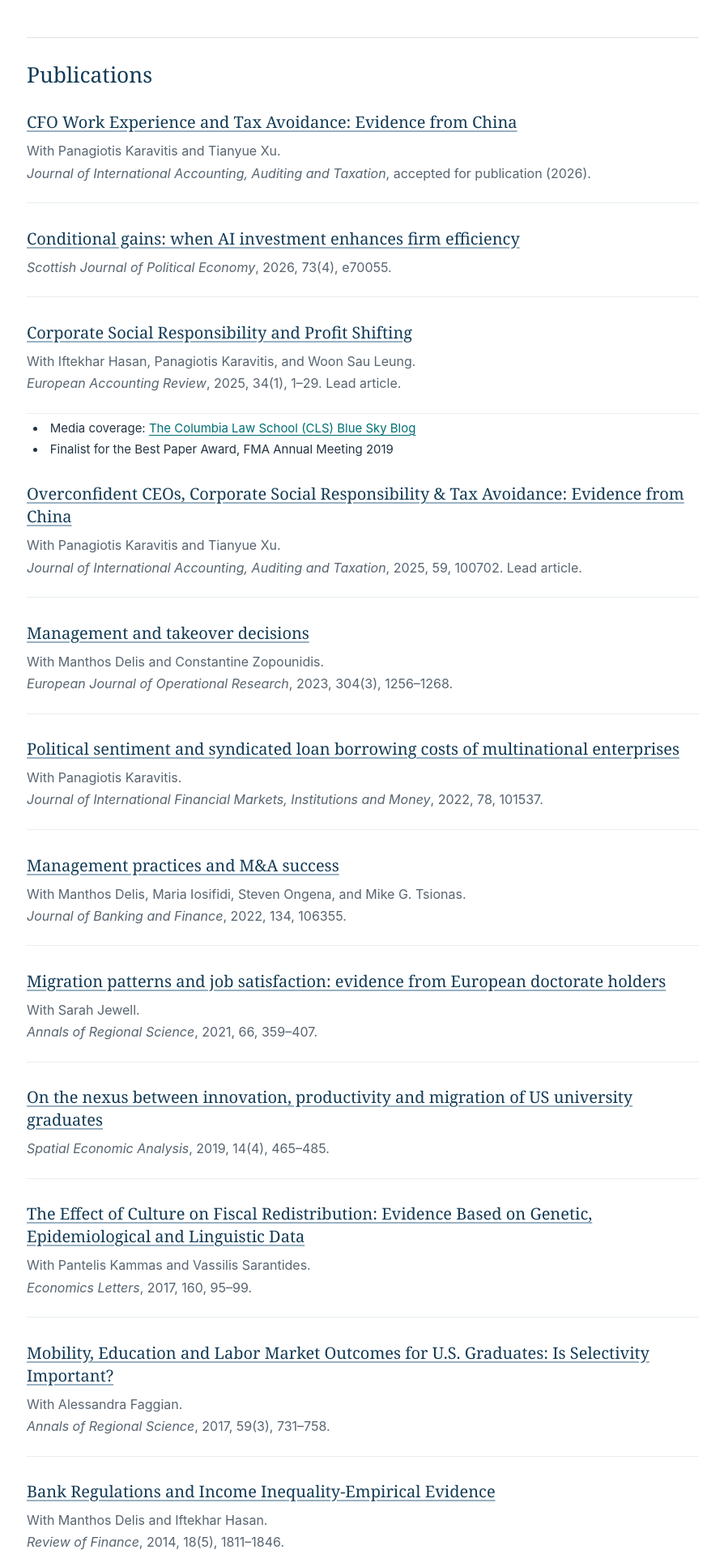
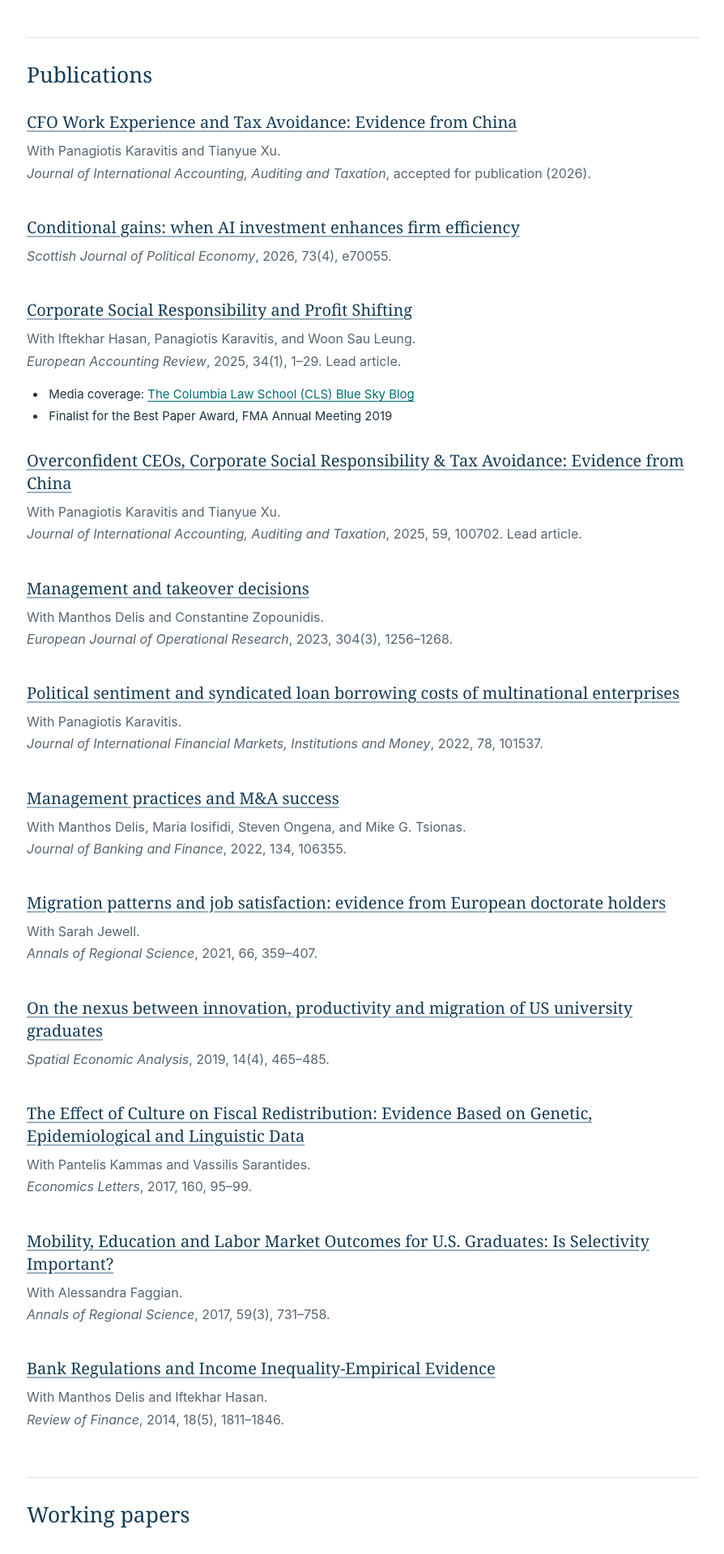
Before and after one commit to panteliskazakis/panteliskazakis.github.io, a Jekyll site: the page built from research.md, in a window 1280 px wide. Shown: the part 340-2259 px from the top of the page at 81% size, without its empty margins (77-971 px from the left). Built offline with Jekyll 4.4.1, drawn with Linux system fonts in a browser that asks for light colours.

Commit message:
Add files via upload

```diff
--- a/assets/style.css
+++ b/assets/style.css
@@ -41,11 +41,11 @@ address{font-size:.875rem;color:var(--muted);font-style:normal;margin-top:1.1rem
 .page-heading h1{margin-bottom:1rem}
 .page-intro{font-size:1.1875rem;color:var(--muted);margin:0}
 .page-prose h3{font-size:1.25rem;margin:1.85rem 0 .5rem;font-weight:400;line-height:1.4}
-.page-prose h3+p{font-size:1rem;color:var(--muted);padding-bottom:1.4rem;border-bottom:1px solid var(--subtle-line);margin-bottom:0;line-height:1.7}
+.page-prose h3+p{font-size:1rem;color:var(--muted);padding-bottom:.6rem;border-bottom:none;margin-bottom:0;line-height:1.7}
 .page-prose h2{scroll-margin-top:2rem;margin-top:3rem}
 .page-prose h2:first-child{margin-top:0}
-.page-prose ul{padding-left:1.3rem;margin:1rem 0 2rem}
-.page-prose li{padding-left:.3rem;margin-bottom:.8rem}
+.page-prose ul{padding-left:1.3rem;margin:.5rem 0 1.5rem;font-size:.9rem;line-height:1.55}
+.page-prose li{padding-left:.2rem;margin-bottom:.25rem}
 .download-row{margin:0 0 2rem}
 .site-footer{border-top:1px solid var(--line);padding:1.7rem max(2.5rem,calc((100% - 1060px)/2));display:flex;justify-content:space-between;gap:1.5rem;font-size:.8125rem;color:var(--muted)}
 .site-footer div{display:flex;flex-direction:column;gap:.15rem}
```
